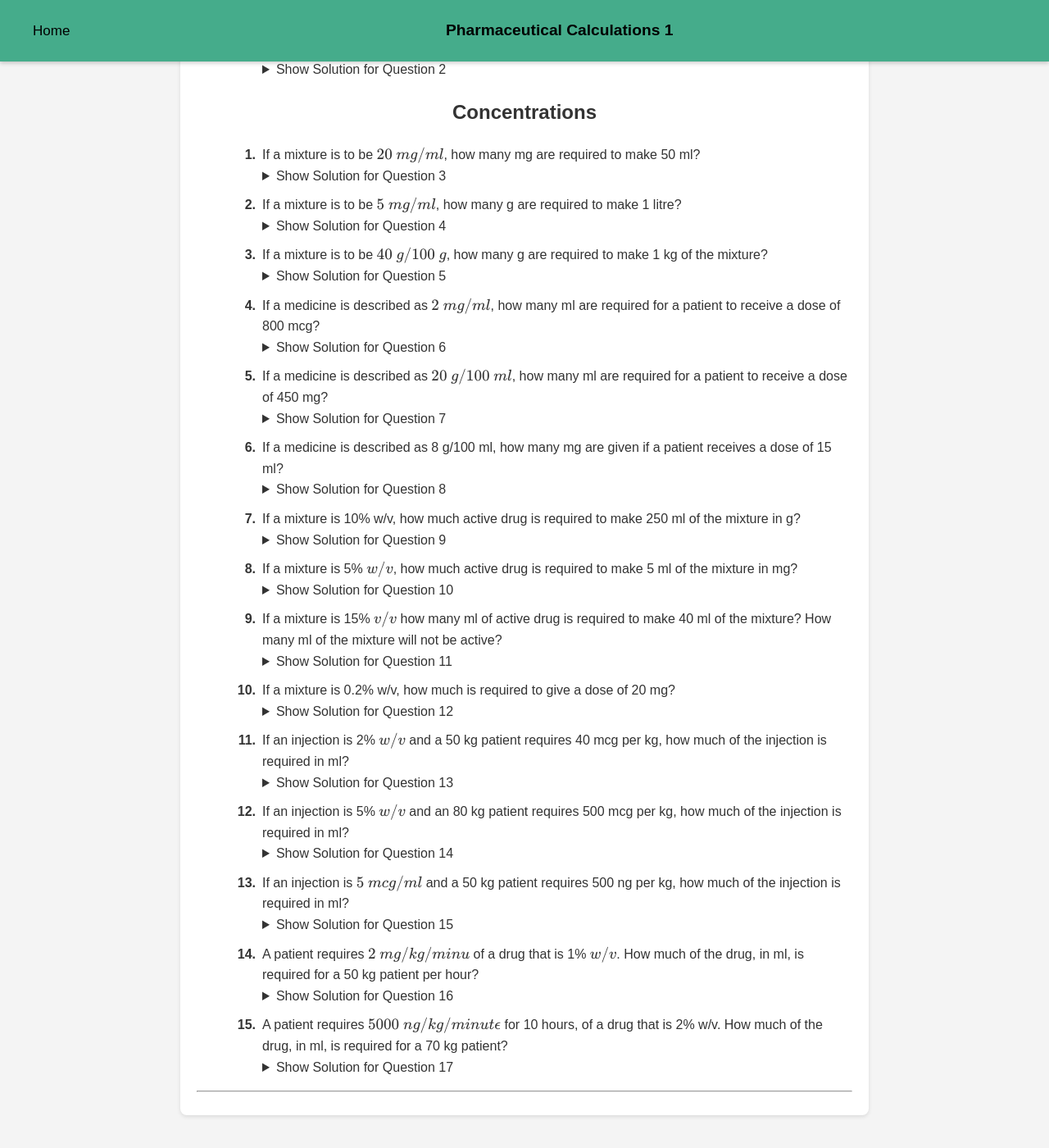
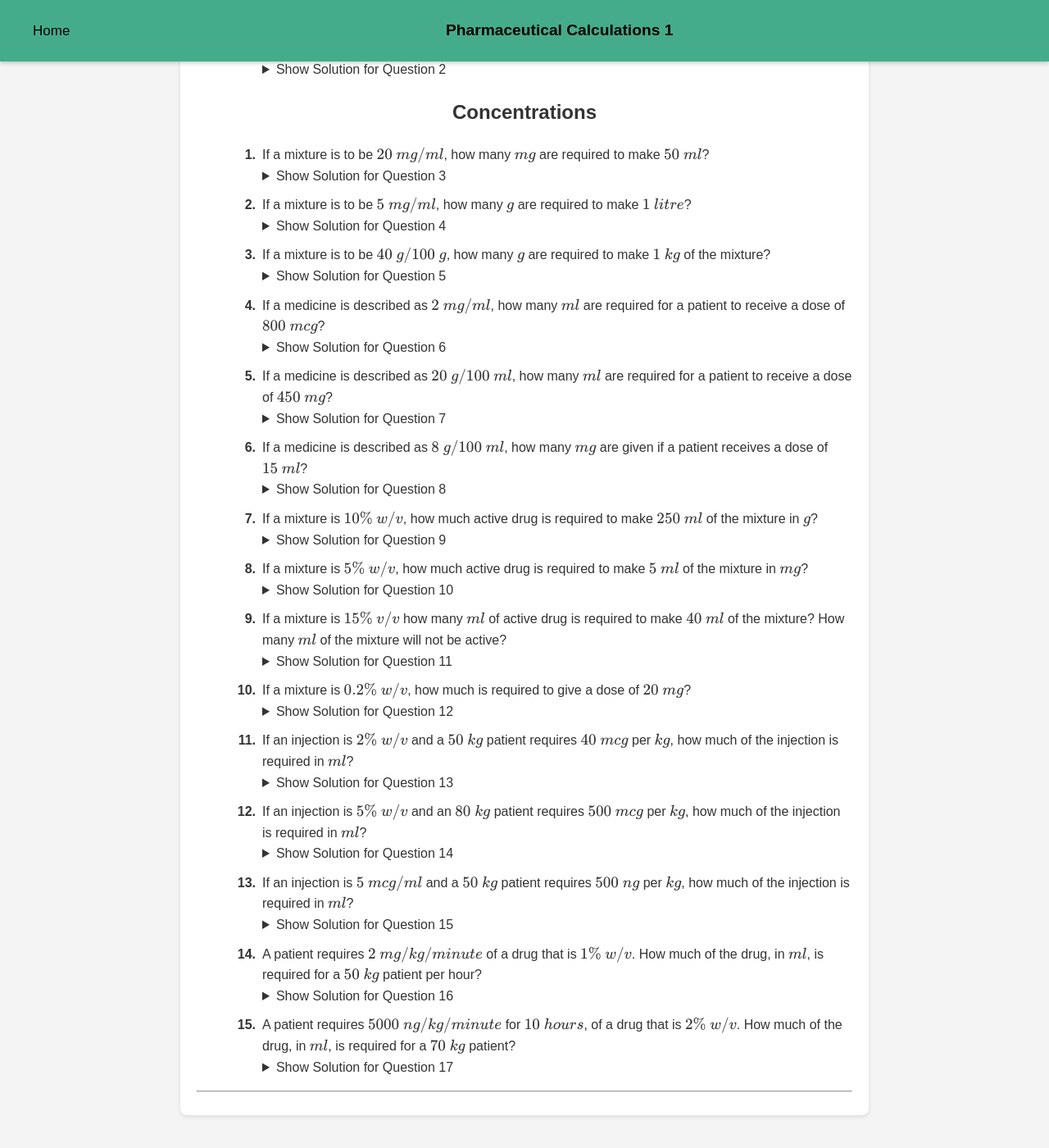
Before and after one commit to probe973/pha-4010y, a Jekyll site: the page built from review/1.md, in a window 1280 px wide and 1400 px high, scrolled down 1159 px. Shown: the whole window at 82% size. Built offline with Jekyll 4.4.1, drawn with Linux system fonts in a browser that asks for light colours; some of the changed text lies outside the part shown.

Commit message:
Update 1.md

```diff
--- a/review/1.md
+++ b/review/1.md
@@ -21,26 +21,26 @@ title: Pharmaceutical Calculations 1
 <ol>
     <li>Convert the following into the given unit
         <ol type="a">
-            <li>7.25 g into mg</li>
-            <li>0.0444 mg into mcg</li>
-            <li>93400 ml into l</li>
-            <li>65000 ng into mcg</li>
-            <li>0.000234 g into mcg</li>
-            <li>250000 mg into kg</li>
-            <li>45 g into ng</li>
-            <li>123 mcg into g</li>
+            <li>$7.25~g$ into $mg$</li>
+            <li>$0.0444~mg$ into $mcg$</li>
+            <li>$93400~ml$ into $l$</li>
+            <li>$65000~ng$ into $mcg$</li>
+            <li>$0.000234~g$ into $mcg$</li>
+            <li>$250000~mg$ into $kg$</li>
+            <li>$45~g$ into $ng$</li>
+            <li>$123~mcg$ into $g$</li>
         </ol>
         <details class="solution-details">
             <summary>Show Solution for Question 1</summary>
             <div class="solution-content">
-                <p><strong>Solution for 1a:</strong> 7.25 g = 7250 mg</p>
-                <p><strong>Solution for 1b:</strong> 0.0444 mg = 44.4 mcg</p>
-                <p><strong>Solution for 1c:</strong> 93400 ml = 93.4 l</p>
-                <p><strong>Solution for 1d:</strong> 65000 ng = 65 mcg</p>
-                <p><strong>Solution for 1e:</strong> 0.000234 g = 234 mcg</p>
-                <p><strong>Solution for 1f:</strong> 250000 mg = 0.25 kg</p>
-                <p><strong>Solution for 1g:</strong> 45 g = 45,000,000,000 ng</p>
-                <p><strong>Solution for 1h:</strong> 123 mcg = 0.000123 g</p>
+                <p><strong>Solution for 1a:</strong> $7.25~g = 7250~mg$</p>
+                <p><strong>Solution for 1b:</strong> $0.0444~mg = 44.4~mcg$</p>
+                <p><strong>Solution for 1c:</strong> $93400~ml = 93.4~l$</p>
+                <p><strong>Solution for 1d:</strong> $65000~ng = 65~mcg$</p>
+                <p><strong>Solution for 1e:</strong> $0.000234~g = 234~mcg$</p>
+                <p><strong>Solution for 1f:</strong> $250000~mg = 0.25~kg$</p>
+                <p><strong>Solution for 1g:</strong> $45~g = 45,000,000,000~ng$</p>
+                <p><strong>Solution for 1h:</strong> $123~mcg = 0.000123~g$</p>
             </div>
         </details>
     </li>
@@ -48,38 +48,38 @@ title: Pharmaceutical Calculations 1
 
 <h2>Recipes</h2>
 <ol start="2">
-    <li>You have the following formula to create 250 ml of something medical sounding:
+    <li>You have the following formula to create $250~ml$ of something medical sounding:
         <ul>
-            <li>Ingredient A: 25 g</li>
-            <li>Ingredient B: 125 g</li>
-            <li>Ingredient C: 10 ml</li>
-            <li>Water to 250 ml</li>
+            <li>Ingredient A: $25~g$</li>
+            <li>Ingredient B: $125~g$</li>
+            <li>Ingredient C: $10~ml$</li>
+            <li>Water to $250~ml$</li>
         </ul>
         <ol type="a">
-            <li>How much of each component is needed to create 750 ml of the formula?</li>
-            <li>How much of each component is needed to create 2 l of the formula?</li>
-            <li>How much of each component is needed to create 50 ml of the formula?</li>
+            <li>How much of each component is needed to create $750~ml$ of the formula?</li>
+            <li>How much of each component is needed to create $2~l$ of the formula?</li>
+            <li>How much of each component is needed to create $50~ml$ of the formula?</li>
         </ol>
         <details class="solution-details">
             <summary>Show Solution for Question 2</summary>
             <div class="solution-content">
-                <p><strong>Solution for 2a (750 ml):</strong></p>
+                <p><strong>Solution for 2a ($750~ml$):</strong></p>
                 <ul>
-                    <li>Ingredient A: 75 g</li>
-                    <li>Ingredient B: 375 g</li>
-                    <li>Ingredient C: 30 ml</li>
+                    <li>Ingredient A: $75~g$</li>
+                    <li>Ingredient B: $375~g$</li>
+                    <li>Ingredient C: $30~ml$</li>
                 </ul>
-                <p><strong>Solution for 2b (2 l = 2000 ml):</strong></p>
+                <p><strong>Solution for 2b ($2~l = 2000~ml$):</strong></p>
                 <ul>
-                    <li>Ingredient A: 200 g</li>
-                    <li>Ingredient B: 1000 g</li>
-                    <li>Ingredient C: 80 ml</li>
+                    <li>Ingredient A: $200~g$</li>
+                    <li>Ingredient B: $1000~g$</li>
+                    <li>Ingredient C: $80~ml$</li>
                 </ul>
-                <p><strong>Solution for 2c (50 ml):</strong></p>
+                <p><strong>Solution for 2c ($50~ml$):</strong></p>
                 <ul>
-                    <li>Ingredient A: 5 g</li>
-                    <li>Ingredient B: 25 g</li>
-                    <li>Ingredient C: 2 ml</li>
+                    <li>Ingredient A: $5~g$</li>
+                    <li>Ingredient B: $25~g$</li>
+                    <li>Ingredient C: $2~ml$</li>
                 </ul>
             </div>
         </details>
@@ -88,7 +88,7 @@ title: Pharmaceutical Calculations 1
 
 <h2>Concentrations</h2>
 <ol start="3">
-    <li>If a mixture is to be $20~mg/ml$, how many mg are required to make 50 ml?
+    <li>If a mixture is to be $20~mg/ml$, how many $mg$ are required to make $50~ml$?
         <details class="solution-details">
             <summary>Show Solution for Question 3</summary>
             <div class="solution-content">
@@ -96,7 +96,7 @@ title: Pharmaceutical Calculations 1
             </div>
         </details>
     </li>
-    <li>If a mixture is to be $5~mg/ml$, how many g are required to make 1 litre?
+    <li>If a mixture is to be $5~mg/ml$, how many $g$ are required to make $1~litre$?
         <details class="solution-details">
             <summary>Show Solution for Question 4</summary>
             <div class="solution-content">
@@ -104,7 +104,7 @@ title: Pharmaceutical Calculations 1
             </div>
         </details>
     </li>
-    <li>If a mixture is to be $40~g/100~g$, how many g are required to make 1 kg of the mixture?
+    <li>If a mixture is to be $40~g/100~g$, how many $g$ are required to make $1~kg$ of the mixture?
         <details class="solution-details">
             <summary>Show Solution for Question 5</summary>
             <div class="solution-content">
@@ -112,7 +112,7 @@ title: Pharmaceutical Calculations 1
             </div>
         </details>
     </li>
-    <li>If a medicine is described as $2~mg/ml$, how many ml are required for a patient to receive a dose of 800 mcg?
+    <li>If a medicine is described as $2~mg/ml$, how many $ml$ are required for a patient to receive a dose of $800~mcg$?
         <details class="solution-details">
             <summary>Show Solution for Question 6</summary>
             <div class="solution-content">
@@ -120,7 +120,7 @@ title: Pharmaceutical Calculations 1
             </div>
         </details>
     </li>
-    <li>If a medicine is described as $20~g/100~ml$, how many ml are required for a patient to receive a dose of 450 mg?
+    <li>If a medicine is described as $20~g/100~ml$, how many $ml$ are required for a patient to receive a dose of $450~mg$?
         <details class="solution-details">
             <summary>Show Solution for Question 7</summary>
             <div class="solution-content">
@@ -128,7 +128,7 @@ title: Pharmaceutical Calculations 1
             </div>
         </details>
     </li>
-    <li>If a medicine is described as 8 g/100 ml, how many mg are given if a patient receives a dose of 15 ml?
+    <li>If a medicine is described as $8~g/100~ml$, how many $mg$ are given if a patient receives a dose of $15~ml$?
         <details class="solution-details">
             <summary>Show Solution for Question 8</summary>
             <div class="solution-content">
@@ -136,7 +136,7 @@ title: Pharmaceutical Calculations 1
             </div>
         </details>
     </li>
-    <li>If a mixture is 10% w/v, how much active drug is required to make 250 ml of the mixture in g?
+    <li>If a mixture is $10\%~w/v$, how much active drug is required to make $250~ml$ of the mixture in $g$?
         <details class="solution-details">
             <summary>Show Solution for Question 9</summary>
             <div class="solution-content">
@@ -144,7 +144,7 @@ title: Pharmaceutical Calculations 1
             </div>
         </details>
     </li>
-    <li>If a mixture is 5% $w/v$, how much active drug is required to make 5 ml of the mixture in mg?
+    <li>If a mixture is $5\%~w/v$, how much active drug is required to make $5~ml$ of the mixture in $mg$?
         <details class="solution-details">
             <summary>Show Solution for Question 10</summary>
             <div class="solution-content">
@@ -152,7 +152,7 @@ title: Pharmaceutical Calculations 1
             </div>
         </details>
     </li>
-    <li>If a mixture is 15% $v/v$ how many ml of active drug is required to make 40 ml of the mixture? How many ml of the mixture will not be active?
+    <li>If a mixture is $15\%~v/v$ how many $ml$ of active drug is required to make $40~ml$ of the mixture? How many $ml$ of the mixture will not be active?
         <details class="solution-details">
             <summary>Show Solution for Question 11</summary>
             <div class="solution-content">
@@ -160,7 +160,7 @@ title: Pharmaceutical Calculations 1
             </div>
         </details>
     </li>
-    <li>If a mixture is 0.2% w/v, how much is required to give a dose of 20 mg?
+    <li>If a mixture is $0.2\%~w/v$, how much is required to give a dose of $20~mg$?
         <details class="solution-details">
             <summary>Show Solution for Question 12</summary>
             <div class="solution-content">
@@ -168,7 +168,7 @@ title: Pharmaceutical Calculations 1
             </div>
         </details>
     </li>
-    <li>If an injection is 2% $w/v$ and a 50 kg patient requires 40 mcg per kg, how much of the injection is required in ml?
+    <li>If an injection is $2\%~w/v$ and a $50~kg$ patient requires $40~mcg$ per $kg$, how much of the injection is required in $ml$?
         <details class="solution-details">
             <summary>Show Solution for Question 13</summary>
             <div class="solution-content">
@@ -176,7 +176,7 @@ title: Pharmaceutical Calculations 1
             </div>
         </details>
     </li>
-    <li>If an injection is 5% $w/v$ and an 80 kg patient requires 500 mcg per kg, how much of the injection is required in ml?
+    <li>If an injection is $5\%~w/v$ and an $80~kg$ patient requires $500~mcg$ per $kg$, how much of the injection is required in $ml$?
         <details class="solution-details">
             <summary>Show Solution for Question 14</summary>
             <div class="solution-content">
@@ -184,7 +184,7 @@ title: Pharmaceutical Calculations 1
             </div>
         </details>
     </li>
-    <li>If an injection is $5~mcg/ml$ and a 50 kg patient requires 500 ng per kg, how much of the injection is required in ml?
+    <li>If an injection is $5~mcg/ml$ and a $50~kg$ patient requires $500~ng$ per $kg$, how much of the injection is required in $ml$?
         <details class="solution-details">
             <summary>Show Solution for Question 15</summary>
             <div class="solution-content">
@@ -192,7 +192,7 @@ title: Pharmaceutical Calculations 1
             </div>
         </details>
     </li>
-    <li>A patient requires $2~mg/kg/minu$ of a drug that is 1% $w/v$. How much of the drug, in ml, is required for a 50 kg patient per hour?
+    <li>A patient requires $2~mg/kg/minute$ of a drug that is $1\%~w/v$. How much of the drug, in $ml$, is required for a $50~kg$ patient per hour?
         <details class="solution-details">
             <summary>Show Solution for Question 16</summary>
             <div class="solution-content">
@@ -200,7 +200,7 @@ title: Pharmaceutical Calculations 1
             </div>
         </details>
     </li>
-    <li>A patient requires $5000~ng/kg/minut\epsilon$ for 10 hours, of a drug that is 2% w/v. How much of the drug, in ml, is required for a 70 kg patient?
+    <li>A patient requires $5000~ng/kg/minute$ for $10~hours$, of a drug that is $2\%~w/v$. How much of the drug, in $ml$, is required for a $70~kg$ patient?
         <details class="solution-details">
             <summary>Show Solution for Question 17</summary>
             <div class="solution-content">
```
